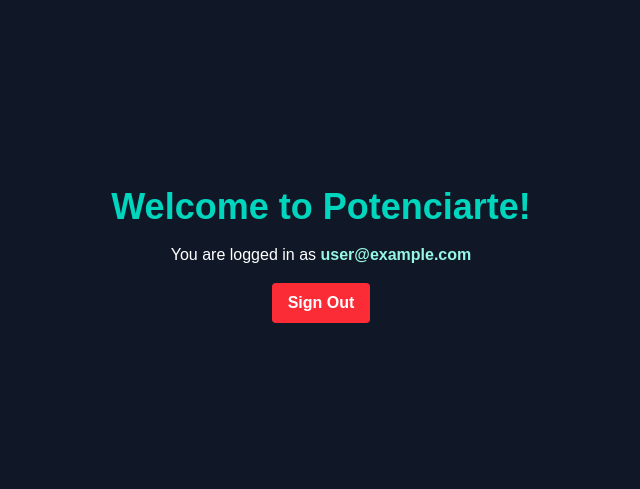
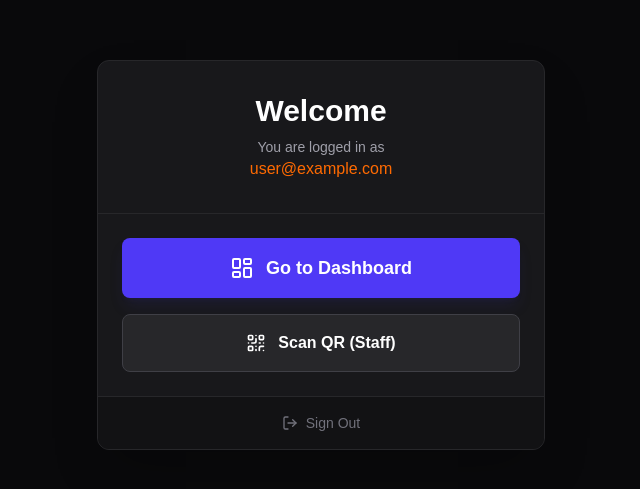
Before and after one commit to edspohr/potenciarte-platform, a Next.js app in the folder client/: page / in a window 1280 px wide. Shown: the part 145-634 px from the top of the page, without its empty margins (319-959 px from the left). Built offline with nearby package versions, Linux system fonts and the light colour scheme; no server answers; sample sign-in values are in the browser's storage.

Commit message:
feat(ui): update root page to be a navigation hub

```diff
--- a/client/src/app/page.tsx
+++ b/client/src/app/page.tsx
@@ -2,21 +2,50 @@
 
 import { useAuth } from '@/context/AuthContext';
 import ProtectedRoute from '@/components/ProtectedRoute';
+import Link from 'next/link';
+import { LayoutDashboard, QrCode, LogOut } from 'lucide-react';
 
 export default function Home() {
   const { user, signOut } = useAuth();
 
   return (
     <ProtectedRoute>
-      <div className="flex flex-col items-center justify-center min-h-screen bg-gray-900 text-white p-8">
-        <h1 className="text-4xl font-bold text-teal-400 mb-4">Welcome to Potenciarte!</h1>
-        <p className="mb-4">You are logged in as <span className="font-semibold text-teal-200">{user?.email}</span></p>
-        <button
-          onClick={signOut}
-          className="bg-red-500 hover:bg-red-600 text-white font-bold py-2 px-4 rounded transition duration-200"
-        >
-          Sign Out
-        </button>
+      <div className="flex flex-col items-center justify-center min-h-screen bg-[#09090b] text-white p-4">
+        <div className="w-full max-w-md bg-[#18181b] border border-[#27272a] rounded-xl shadow-2xl overflow-hidden">
+            <div className="p-8 text-center border-b border-[#27272a]">
+                <h1 className="text-3xl font-bold text-white mb-2">Welcome</h1>
+                <p className="text-zinc-400 text-sm">You are logged in as</p>
+                <p className="text-orange-500 font-medium">{user?.email}</p>
+            </div>
+
+            <div className="p-6 space-y-4">
+                <Link
+                    href="/dashboard"
+                    className="w-full flex items-center justify-center gap-3 px-4 py-4 bg-indigo-600 hover:bg-indigo-700 text-white rounded-lg font-bold text-lg transition-all hover:scale-[1.02] shadow-lg shadow-indigo-900/20"
+                >
+                    <LayoutDashboard className="w-6 h-6" />
+                    Go to Dashboard
+                </Link>
+
+                <Link
+                    href="/events"
+                    className="w-full flex items-center justify-center gap-3 px-4 py-4 bg-[#27272a] hover:bg-[#3f3f46] text-white rounded-lg font-semibold transition-all hover:scale-[1.02] border border-[#3f3f46]"
+                >
+                    <QrCode className="w-5 h-5" />
+                    Scan QR (Staff)
+                </Link>
+            </div>
+
+            <div className="p-4 bg-[#121214] border-t border-[#27272a] flex justify-center">
+                 <button
+                  onClick={signOut}
+                  className="flex items-center text-zinc-500 hover:text-red-400 text-sm font-medium transition-colors"
+                >
+                  <LogOut className="w-4 h-4 mr-2" />
+                  Sign Out
+                </button>
+            </div>
+        </div>
       </div>
     </ProtectedRoute>
   );
```
